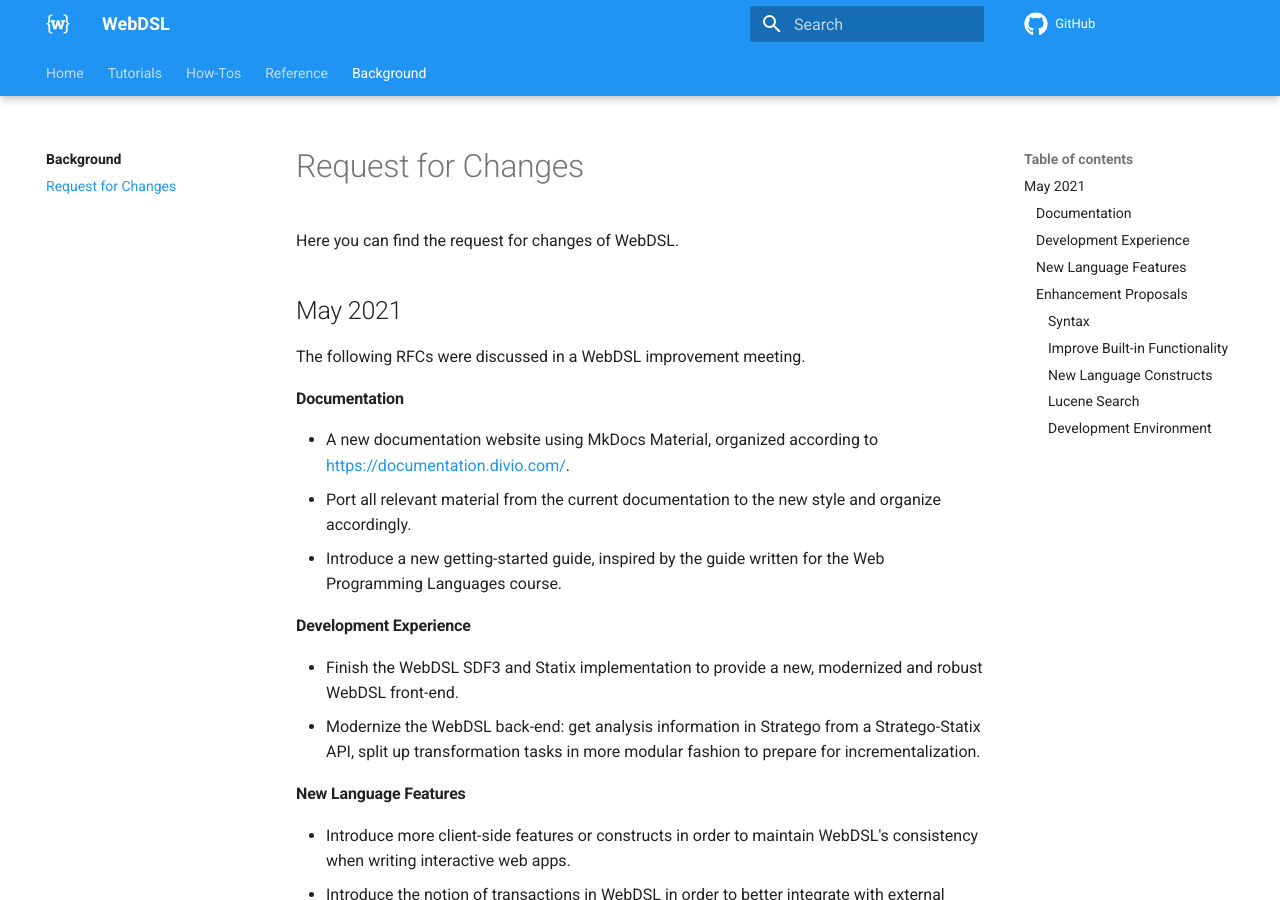
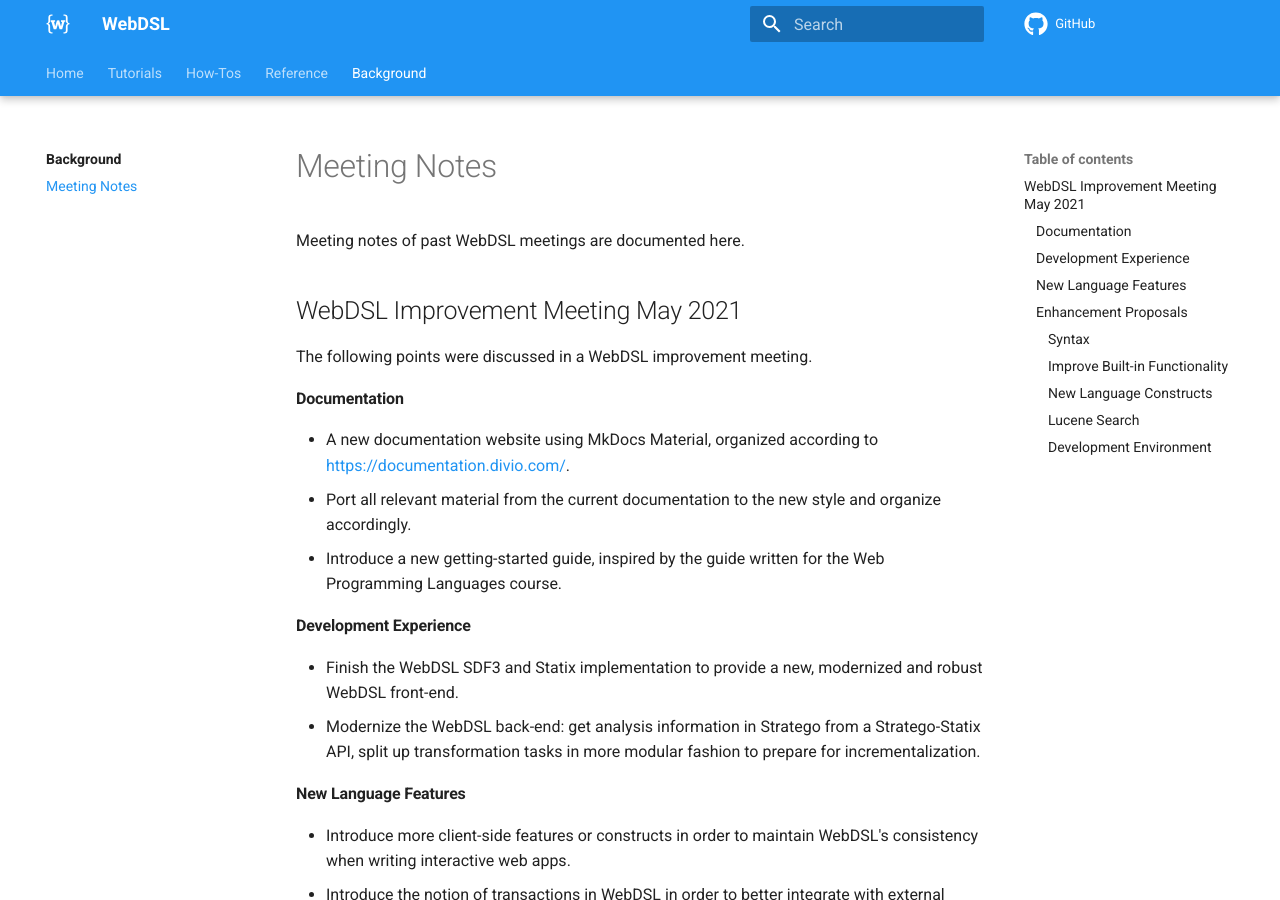
Before and after one commit to webdsl/webdsl-docs, an MkDocs documentation site: the page built from docs/background/meeting-notes.md, in a window 1280 px wide and 900 px high. Built offline with MkDocs 1.6.1 and Material for MkDocs 9.7.7, drawn with Linux system fonts in a browser that asks for light colours; comment, search, counter and statistics services are not loaded.

Commit message:
change rfc page to meeting-notes

```diff
--- a/docs/background/request-for-changes.md
+++ b/docs/background/meeting-notes.md
@@ -1,10 +1,10 @@
-# Request for Changes
+# Meeting Notes
 
-Here you can find the request for changes of WebDSL.
+Meeting notes of past WebDSL meetings are documented here.
 
-## May 2021
+## WebDSL Improvement Meeting May 2021
 
-The following RFCs were discussed in a WebDSL improvement meeting.
+The following points were discussed in a WebDSL improvement meeting.
 
 #### Documentation
 
--- a/mkdocs.yml
+++ b/mkdocs.yml
@@ -21,7 +21,7 @@
     - reference/index.md
   - Background:
     - background/index.md
-    - background/request-for-changes.md
+    - background/meeting-notes.md
 
 theme:
   name: material
```
